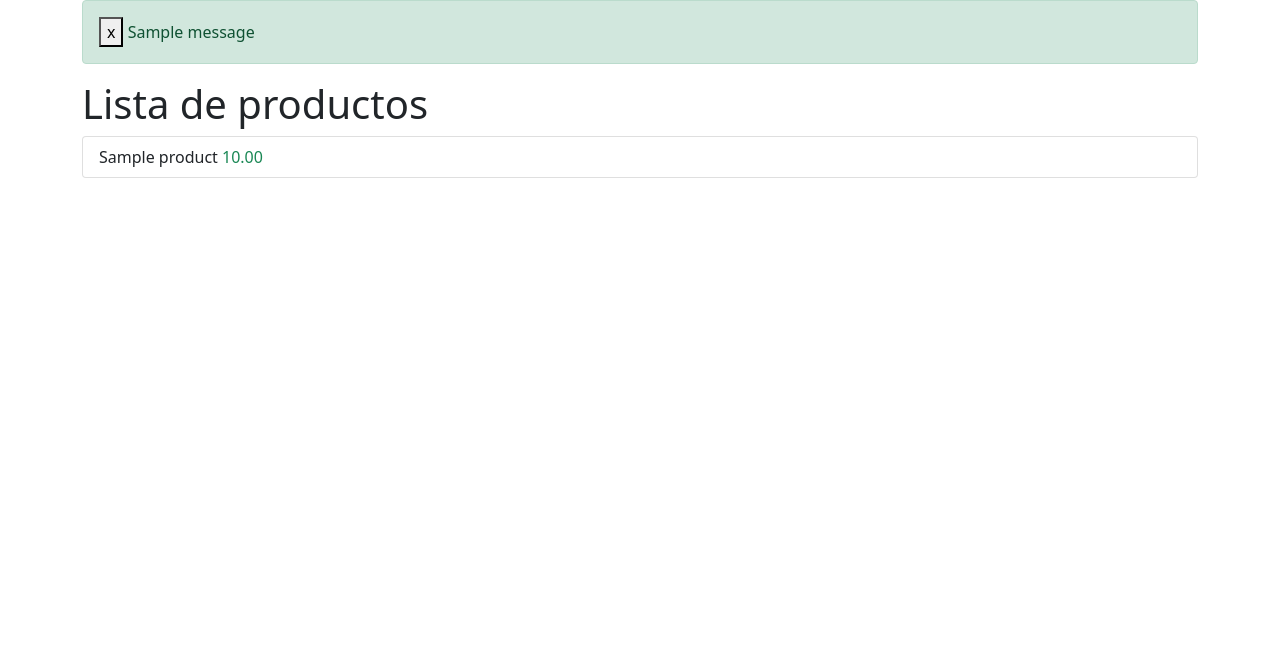
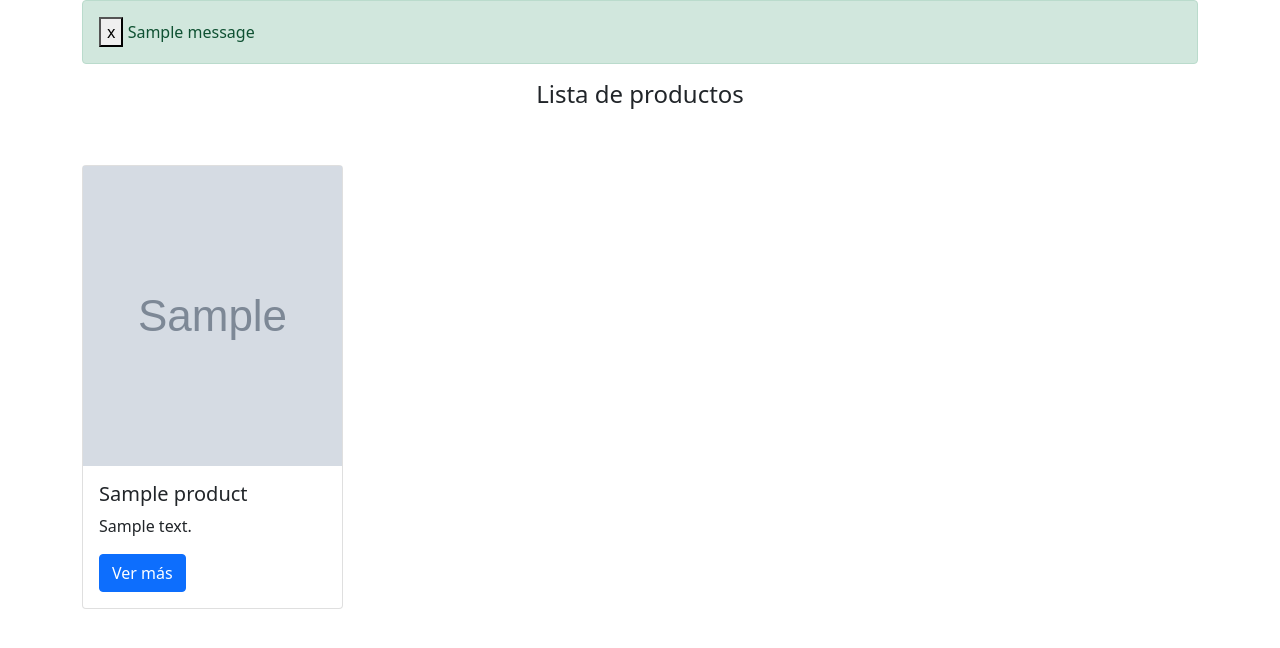
Before and after one commit to GuillermoGA/codigofacilito-web_apps_django, a Django app: page / in a window 1280 px wide. Shown: the part 56-704 px from the top of the page. Run offline with Django 3.2, Linux system fonts and the light colour scheme; tables that the repository leaves empty hold one stand-in row (values such as "Sample post"); grey boxes marked "Sample" are stand-in pictures; one stand-in notice (Sample message) is shown; some libraries are stand-ins or nearby versions.

Commit message:
refactor list products

```diff
--- a/templates/index.html
+++ b/templates/index.html
@@ -2,14 +2,23 @@
 
 {% block content %}
 <div class="col">
-    <h1>{{ message }}</h1>
-    <ul class="list-group">
+    <h4 class="text-center">{{ message }}</h4>
+    <div class="row">
         {% for product in products %}
-            <li class="list-group-item">
-                {{ product.title }}
-                <span class="text-success">{{ product.price}}</span>
-            </li>
+            <div class="col-3 mt-5">
+                <!-- Product -->
+                <div class="card h-100">
+                    {% if product.image %}
+                    <img src="{{ product.image.url }}" alt="Imagen del producto" height="300">
+                    {% endif %}
+                    <div class="card-body">
+                        <h5 class="card-title">{{ product.title }}</h5>
+                        <p class="card-text">{{ product.description }}</p>
+                        <a href="#" class="btn btn-primary">Ver más</a>
+                    </div>
+                </div>
+            </div>
         {% endfor %}
-    </ul>
+    </div>
 </div>
 {% endblock %}
```
